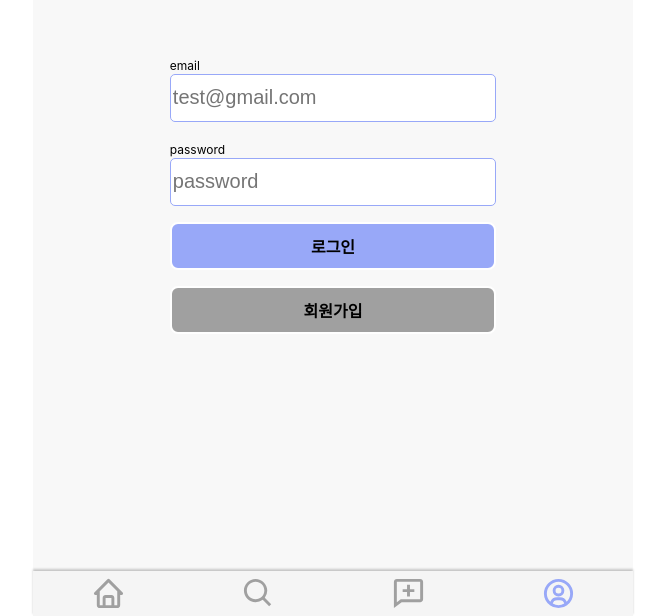
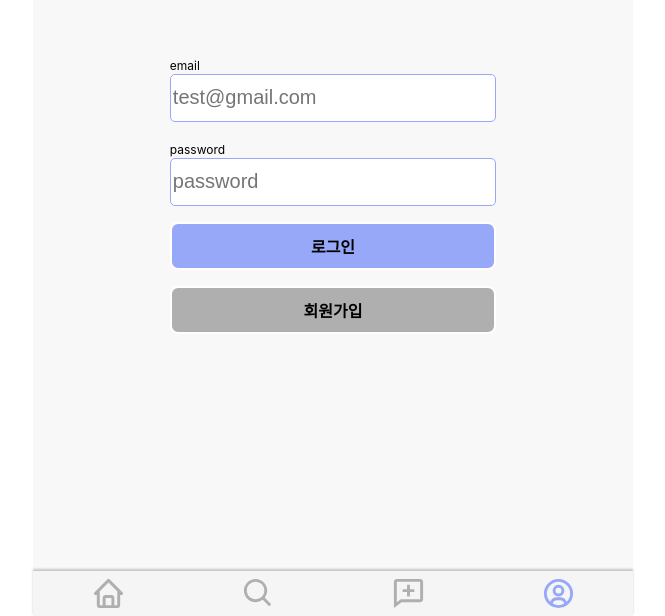
Before and after one commit to LWC421/btc_review, a Next.js app in the folder frontend/: page /user/login in a window 1280 px wide. Shown: the part 184-800 px from the top of the page, without its empty margins (307-972 px from the left). Built offline with nearby package versions, Linux system fonts and the light colour scheme.

Commit message:
[css]버튼 색 변경

```diff
--- a/frontend/components/common/Button.style.tsx
+++ b/frontend/components/common/Button.style.tsx
@@ -10,7 +10,7 @@ export const Button = styled.button<Props>`
   width: 100%;
   height: 3rem;
 
-  border 2px solid white;
+  border: 2px solid white;
   border-radius: 0.5rem;
 
   font-size: 1rem;
@@ -18,11 +18,10 @@ export const Button = styled.button<Props>`
 
   :hover {
     cursor: pointer;
-    background-color: ${(props) =>
-      props.primary ? props.theme.color.secondary : props.theme.color.primary};
-    color: white;
+    background-color: ${(props) => props.theme.color.normal};
+    border: 2px solid black;
     transition-property: background-color, color;
     transition-duration: 0.3s;
-    transition-timing-function : ease-out-cubic;
+    transition-timing-function: ease-out-cubic;
   }
 `;
--- a/frontend/styles/theme.ts
+++ b/frontend/styles/theme.ts
@@ -1,7 +1,7 @@
 const theme = {
   color: {
     primary: "rgb(152, 168, 248)",
-    secondary: "rgb(160, 160, 160)",
+    secondary: "rgb(175, 175, 175)",
     normal: "rgb(255, 255, 255)",
   },
   shadow: {
```
